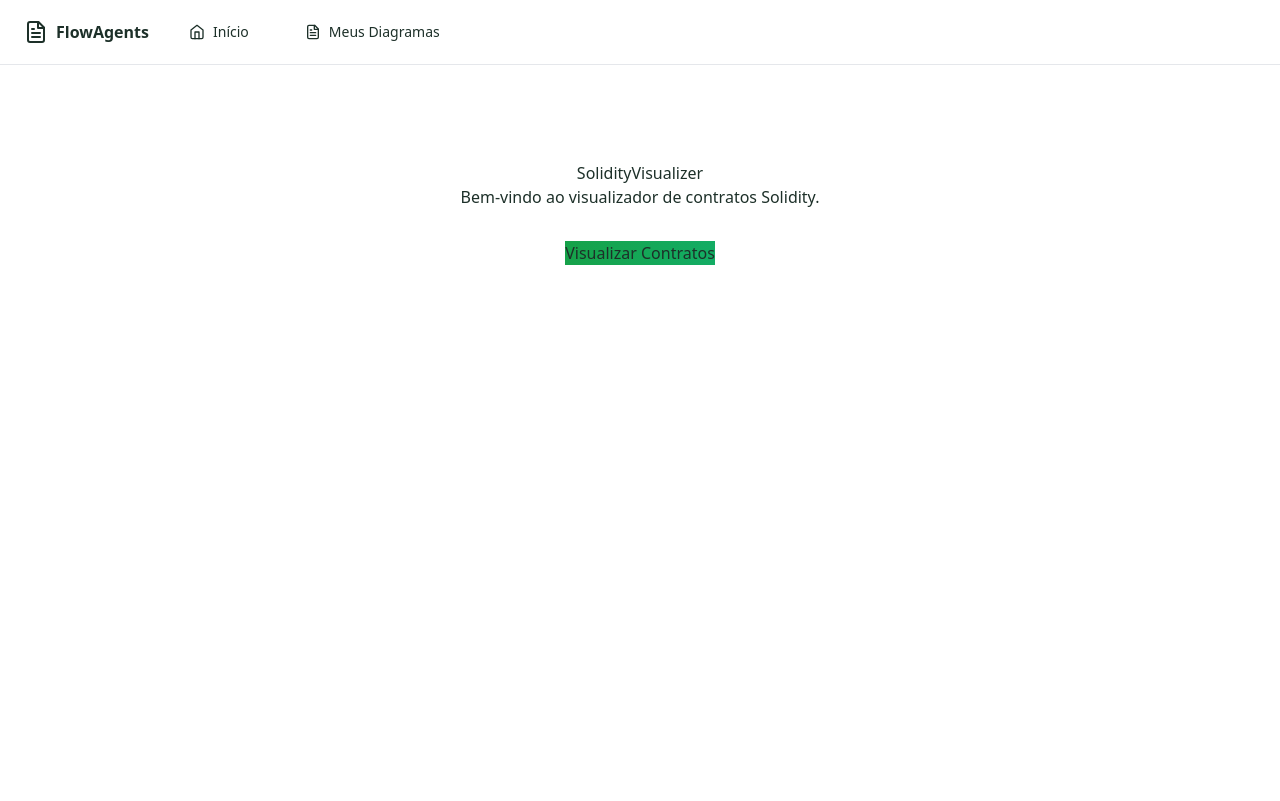
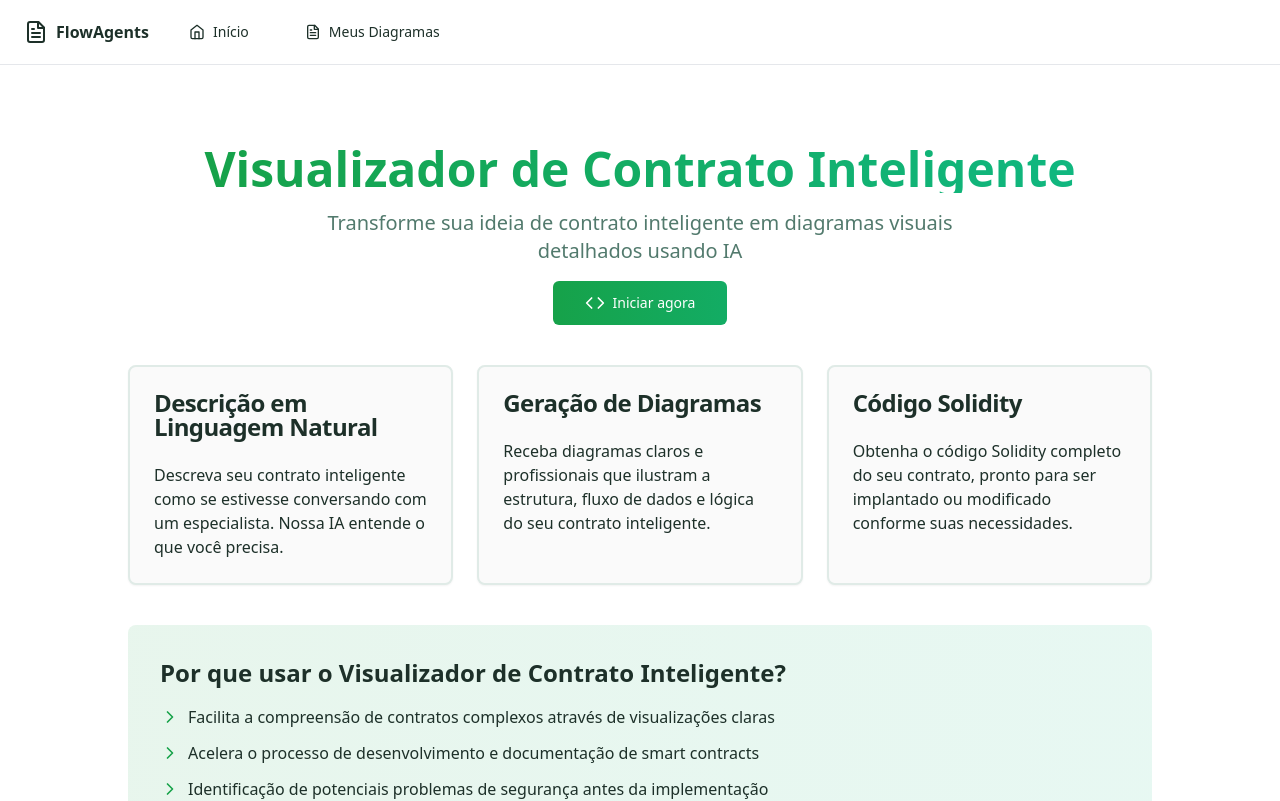
Before and after one commit to diegofornalha/SolidityVisualizer, a Next.js app: page / in a window 1280 px wide. Shown: the top 801 px of the page. Built offline with nearby package versions, Linux system fonts and the light colour scheme.

Commit message:
Redesenhada a página inicial com componentes do shadcn/ui para uma interface mais moderna

```diff
--- a/src/app/page.tsx
+++ b/src/app/page.tsx
@@ -1,18 +1,81 @@
 import Image from 'next/image';
 import Link from 'next/link';
+import { Button } from "@/components/ui/button";
+import { Card, CardContent, CardDescription, CardFooter, CardHeader, CardTitle } from "@/components/ui/card";
+import { Code, FileCode, ExternalLink, ChevronRight } from "lucide-react";
 
 export default function Home() {
   return (
-    <main className="container">
-      <div className="flex flex-col items-center justify-between p-24">
-        <h1>SolidityVisualizer</h1>
-        <p>Bem-vindo ao visualizador de contratos Solidity.</p>
+    <main className="container mx-auto px-4 py-12 md:py-20">
+      <div className="flex flex-col items-center justify-center space-y-10">
+        <div className="space-y-4 text-center">
+          <h1 className="text-4xl md:text-5xl font-bold bg-gradient-to-r from-primary to-secondary bg-clip-text text-transparent animate-fadeIn">
+            Visualizador de Contrato Inteligente
+          </h1>
+          <p className="text-lg md:text-xl text-muted-foreground max-w-2xl mx-auto">
+            Transforme sua ideia de contrato inteligente em diagramas visuais detalhados usando IA
+          </p>
+          <div className="flex justify-center gap-4 mt-6">
+            <Button asChild size="lg" className="gradient-hover">
+              <Link href="/visualizar">
+                <Code className="mr-2 h-5 w-5" /> Iniciar agora
+              </Link>
+            </Button>
+          </div>
+        </div>
 
-        <div className="flex gap-4 mt-8">
-          <Link href="/visualizar" className="gradient-hover">
-            Visualizar Contratos
+        <div className="grid grid-cols-1 md:grid-cols-3 gap-6 w-full max-w-5xl">
+          <Card className="border-2 border-border hover:border-primary/50 transition-all">
+            <CardHeader>
+              <CardTitle>Descrição em Linguagem Natural</CardTitle>
+            </CardHeader>
+            <CardContent>
+              <p>Descreva seu contrato inteligente como se estivesse conversando com um especialista. Nossa IA entende o que você precisa.</p>
+            </CardContent>
+          </Card>
+
+          <Card className="border-2 border-border hover:border-primary/50 transition-all">
+            <CardHeader>
+              <CardTitle>Geração de Diagramas</CardTitle>
+            </CardHeader>
+            <CardContent>
+              <p>Receba diagramas claros e profissionais que ilustram a estrutura, fluxo de dados e lógica do seu contrato inteligente.</p>
+            </CardContent>
+          </Card>
+
+          <Card className="border-2 border-border hover:border-primary/50 transition-all">
+            <CardHeader>
+              <CardTitle>Código Solidity</CardTitle>
+            </CardHeader>
+            <CardContent>
+              <p>Obtenha o código Solidity completo do seu contrato, pronto para ser implantado ou modificado conforme suas necessidades.</p>
+            </CardContent>
+          </Card>
+        </div>
+
+        <div className="w-full max-w-5xl bg-gradient-to-r from-primary/10 to-secondary/10 rounded-lg p-8 mt-8">
+          <h2 className="text-2xl font-bold mb-4">Por que usar o Visualizador de Contrato Inteligente?</h2>
+          <ul className="space-y-3">
+            <li className="flex items-start">
+              <ChevronRight className="h-5 w-5 text-primary mt-0.5 mr-2 flex-shrink-0" />
+              <span>Facilita a compreensão de contratos complexos através de visualizações claras</span>
+            </li>
+            <li className="flex items-start">
+              <ChevronRight className="h-5 w-5 text-primary mt-0.5 mr-2 flex-shrink-0" />
+              <span>Acelera o processo de desenvolvimento e documentação de smart contracts</span>
+            </li>
+            <li className="flex items-start">
+              <ChevronRight className="h-5 w-5 text-primary mt-0.5 mr-2 flex-shrink-0" />
+              <span>Identificação de potenciais problemas de segurança antes da implementação</span>
+            </li>
+          </ul>
+        </div>
+
+        <Button asChild variant="outline" className="mt-8">
+          <Link href="/visualizar">
+            Começar a usar <ChevronRight className="ml-2 h-4 w-4" />
           </Link>
-        </div>
+        </Button>
       </div>
     </main>
   );
```
